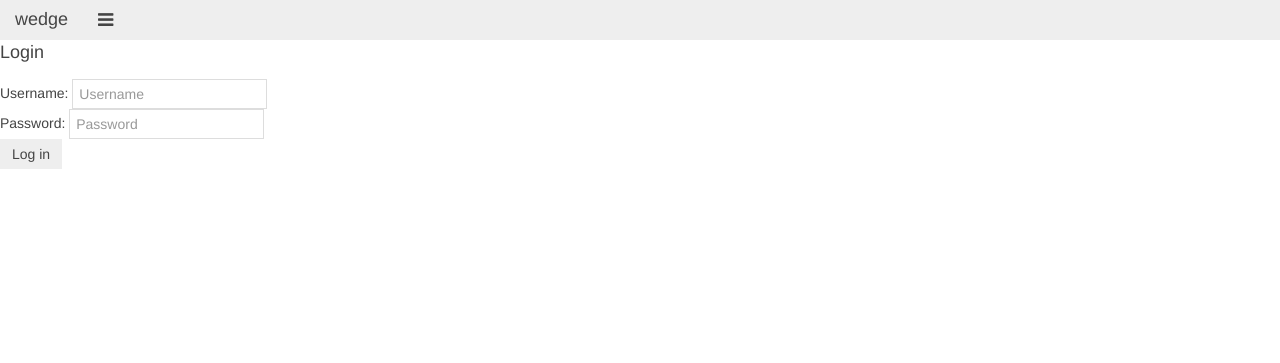
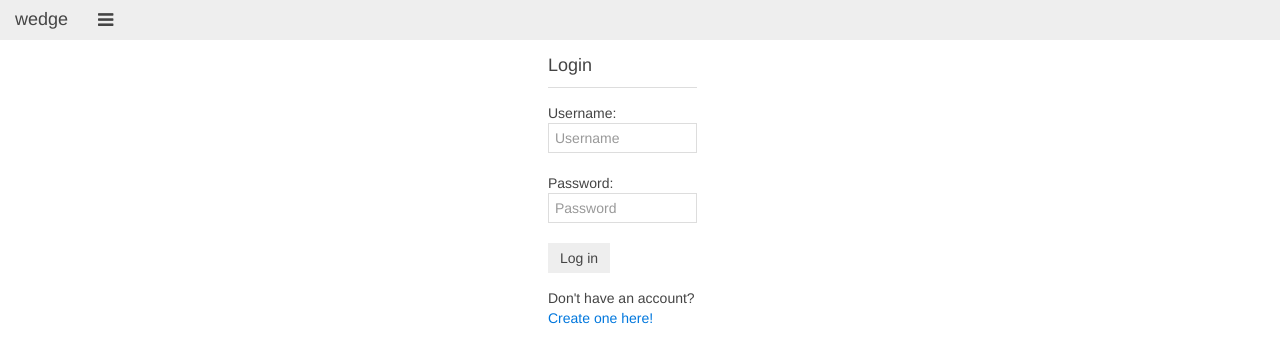
Before and after one commit to tjcsl/wedge, a Flask app: page /login/ in a window 1280 px wide. Shown: the top 363 px of the page. Run offline with Flask 2, Linux system fonts and the light colour scheme; some libraries are stand-ins or nearby versions.

Commit message:
make login/register UI prettier

```diff
--- /dev/null
+++ b/web/static/css/custom.css
@@ -0,0 +1,9 @@
+.authcenter {
+	margin-left: auto;
+	margin-right: auto;
+}
+.containerc {
+	padding-left: 33%;
+	padding-right: 33%;
+	padding-top: 1%;
+}
--- a/web/templates/auth/login.html
+++ b/web/templates/auth/login.html
@@ -4,18 +4,19 @@
 {% endblock %}
 {% block content %}
 <div class="uk-grid">
-	<div class="uk-width-1-2 uk-container-center">
-		<div class="uk-panel">
-			<h2 class="uk-panel-title">Login</h2>
-			<form class="uk-form" action="{{ url_for('login') }}" method="POST">
-				<fieldset>
+	<div class="containerc">
+		<div class="uk-width-large-1-3 uk-container-center">
+			<div class="uk-panel">
+				<div class="uk-panel uk-panel-header"><h2 class="uk-panel-title">Login</h2></div>
+				<form class="uk-form" action="{{ url_for('login') }}" method="POST">
 					<label for="username">Username: </label>
-					<input type="text" id="username" name="username" placeholder="Username"><br />
+					<input type="text" id="username" name="username" placeholder="Username"><br /><br />
 					<label for="password">Password: </label>
-					<input type="password" id="password" name="password" placeholder="Password"><br />
+					<input type="password" id="password" name="password" placeholder="Password"><br /><br />
 					<button class="uk-button" value="submit">Log in</button>
-				</fieldset>
-			</form>
+				</form>
+				<p>Don't have an account? <a href="/register">Create one here!</a></p>
+			</div>
 		</div>
 	</div>
 </div>
--- a/web/templates/base.html
+++ b/web/templates/base.html
@@ -4,6 +4,7 @@
 		<script src="//static.csssuf.net/jquery.js"></script>
 		<script src="/static/js/uikit.min.js"></script>
 		<link rel="stylesheet" href="/static/css/uikit.min.css">
+		<link rel="stylesheet" href="/static/css/custom.css">
 		{% block head %}
 			<title>Base template - do not use</title>
 		{% endblock %}
--- a/web/templates/navbar.html
+++ b/web/templates/navbar.html
@@ -6,7 +6,7 @@
 ] -%}
 {% set thispage = thispage | default('home') %}
 {% block navbar %}
-<nav class="uk-navbar uk-navbar-attached">
+<nav class="uk-navbar">
 	<a href="/" class="uk-navbar-brand">wedge</a>
 	<a href="#sidebar" data-uk-offcanvas class="uk-navbar-toggle"></a>
 </nav>
```
Also changed, not shown: web/templates/auth/register.html (+10 -10 lines).
